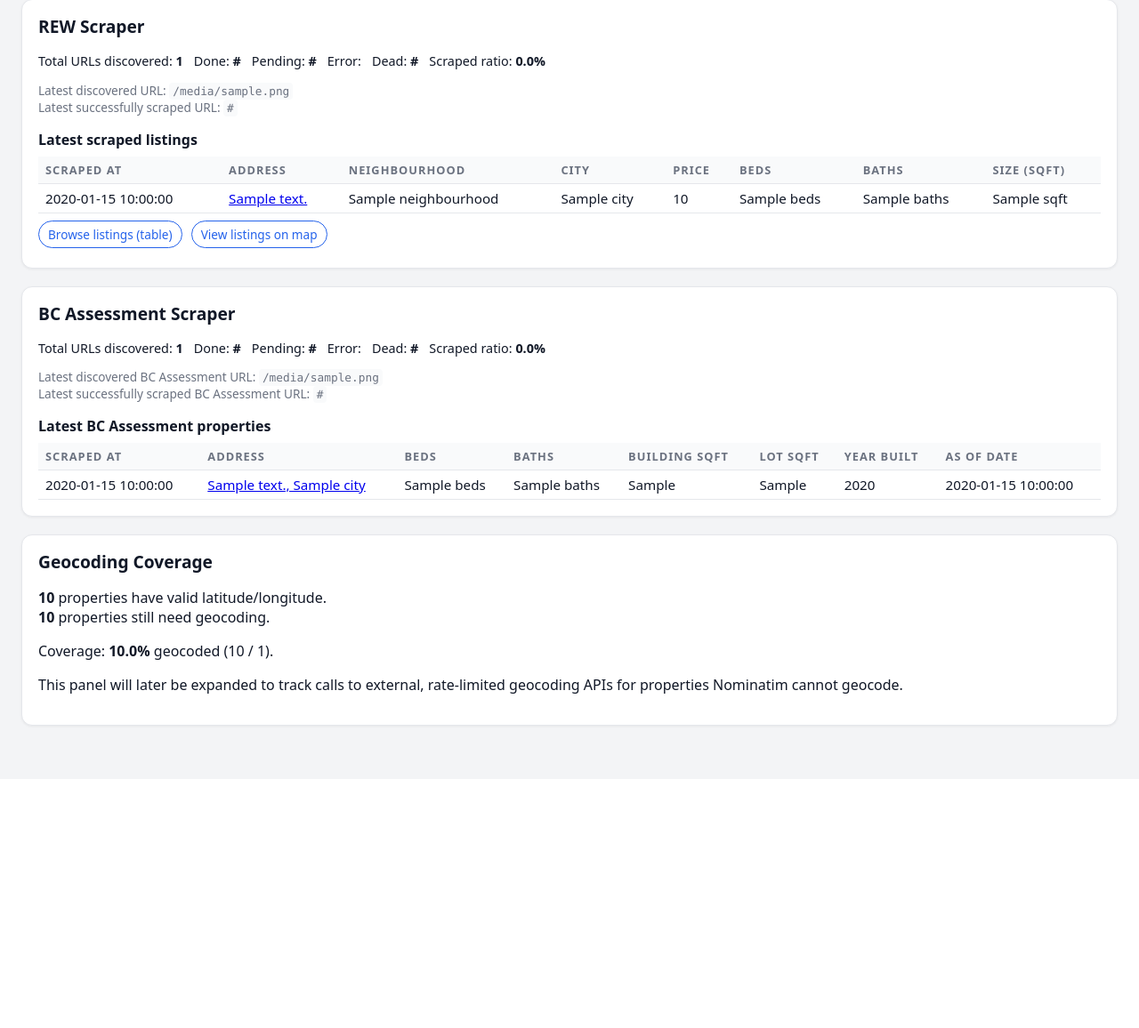
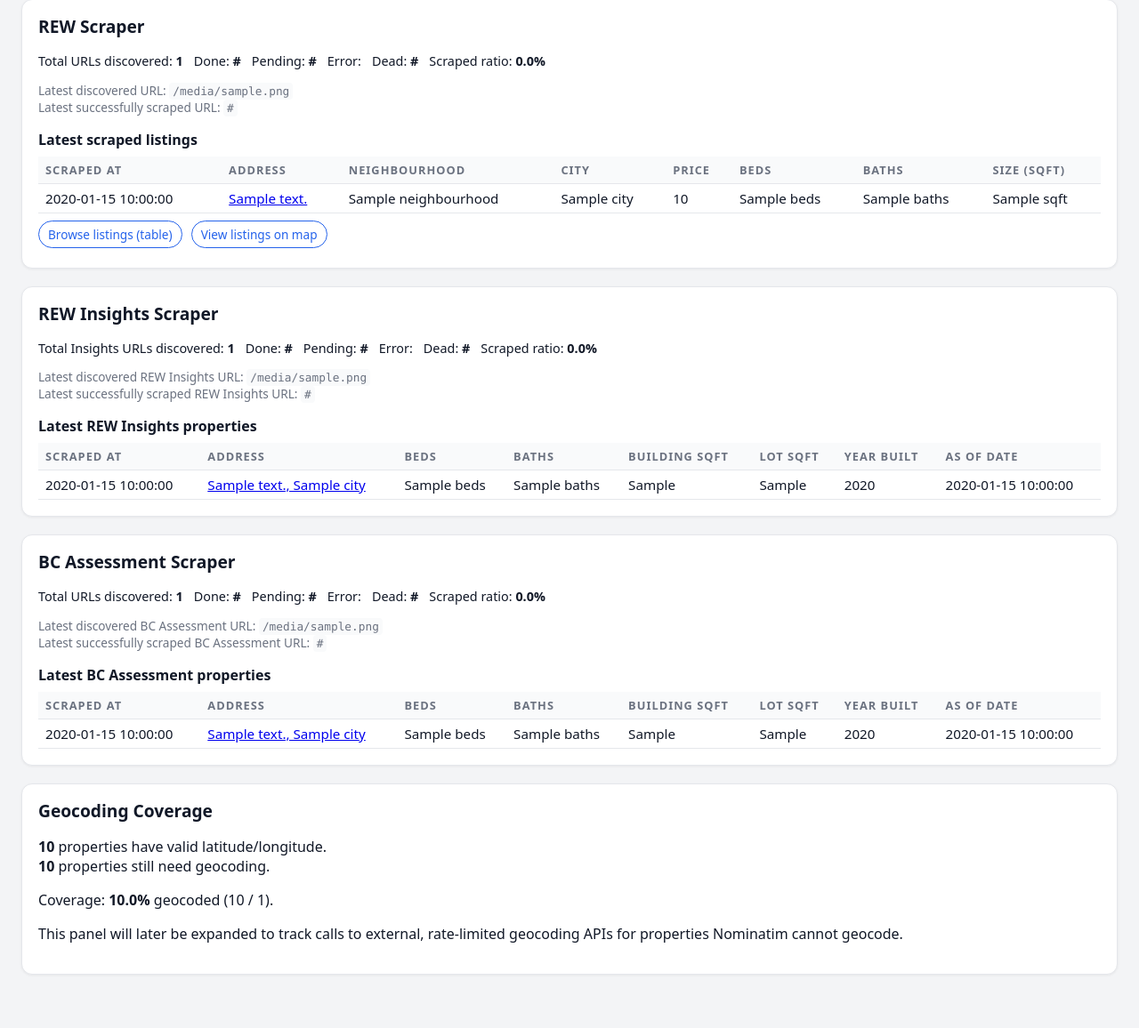
Before and after one commit to Fquico1999/Real-Estate-Valuation, a FastAPI app: template webapp/templates/home.html in a window 1280 px wide. Shown: the part 356-1512 px from the top of the page at 89% size. Before the commit the page ends 1175 px from the top, so only its background shows below. Run offline with FastAPI, Linux system fonts and the light colour scheme; the template is opened without the code that fills it: most values are stand-ins (such as "Sample title", 1, 10 or a date in 2020).

Commit message:
Added Rew Insights Scraper section to the frontend

```diff
--- a/webapp/app.py
+++ b/webapp/app.py
@@ -20,6 +20,7 @@
     Base,
     RewListing,
     RewListingUrl,
+    RewInsightsUrl,
     Sale,
     Assessment,
     Property,
@@ -79,7 +80,6 @@
     except ValueError:
         return len(preferred)
 
-
 def merge_assessments(assessments: List[Assessment]) -> List[Dict[str, Any]]:
     """
     Merge assessments by (property_id, assessment_year), preferring
@@ -118,7 +118,6 @@
         previous = row
 
     return merged_rows
-
 
 def merge_sales(sales: List[Sale]) -> List[Dict[str, Any]]:
     """
@@ -161,7 +160,6 @@
 
     merged_rows.sort(key=lambda r: r["sale_date"], reverse=True)
     return merged_rows
-
 
 def merge_property_characteristics(chars: List[PropertyCharacteristics]) -> List[Dict[str, Any]]:
     """
@@ -228,7 +226,6 @@
 
     return dict(by_source)
 
-
 def group_sales_by_source(sales: List[Sale]) -> Dict[str, List[Sale]]:
     """
     Return {source: [Sale, ...]} sorted by date desc.
@@ -241,7 +238,6 @@
         rows.sort(key=lambda s: s.sale_date, reverse=True)
 
     return dict(by_source)
-
 
 def group_characteristics_by_source(chars: List[PropertyCharacteristics]) -> Dict[str, List[PropertyCharacteristics]]:
     """
@@ -265,7 +261,6 @@
     # Ensure tables exist (idempotent)
     async with engine.begin() as conn:
         await conn.run_sync(Base.metadata.create_all)
-
 
 @app.get("/", response_class=HTMLResponse)
 async def home(request: Request):
@@ -353,6 +348,83 @@
         latest_rew_done = (
             await session.execute(latest_rew_done_stmt)
         ).scalars().first()
+
+        # --- REW Insights scraper panel ------------------------------------
+        total_rew_insights_urls_stmt = select(func.count(RewInsightsUrl.id))
+        total_rew_insights_urls = (
+            await session.execute(total_rew_insights_urls_stmt)
+        ).scalar() or 0
+
+        rew_insights_done_urls_stmt = select(func.count(RewInsightsUrl.id)).where(
+            RewInsightsUrl.status == "done"
+        )
+        rew_insights_done_urls = (
+            await session.execute(rew_insights_done_urls_stmt)
+        ).scalar() or 0
+
+        rew_insights_error_urls_stmt = select(func.count(RewInsightsUrl.id)).where(
+            RewInsightsUrl.status == "error"
+        )
+        rew_insights_error_urls = (
+            await session.execute(rew_insights_error_urls_stmt)
+        ).scalar() or 0
+
+        rew_insights_dead_urls_stmt = select(func.count(RewInsightsUrl.id)).where(
+            RewInsightsUrl.status == "dead"
+        )
+        rew_insights_dead_urls = (
+            await session.execute(rew_insights_dead_urls_stmt)
+        ).scalar() or 0
+
+        rew_insights_pending_urls = (
+            total_rew_insights_urls
+            - rew_insights_done_urls
+            - rew_insights_error_urls
+            - rew_insights_dead_urls
+        )
+
+        rew_insights_scrape_ratio = (
+            rew_insights_done_urls / total_rew_insights_urls
+            if total_rew_insights_urls > 0
+            else 0.0
+        )
+
+        # Latest discovered
+        latest_rew_insights_discovered_stmt = (
+            select(RewInsightsUrl)
+            .order_by(RewInsightsUrl.discovered_at.desc())
+            .limit(1)
+        )
+        latest_rew_insights_discovered = (
+            await session.execute(latest_rew_insights_discovered_stmt)
+        ).scalars().first()
+
+        # Latest successfully scraped
+        latest_rew_insights_done_stmt = (
+            select(RewInsightsUrl)
+            .where(RewInsightsUrl.status == "done")
+            .order_by(RewInsightsUrl.last_attempt_at.desc().nullslast())
+            .limit(1)
+        )
+        latest_rew_insights_done = (
+            await session.execute(latest_rew_insights_done_stmt)
+        ).scalars().first()
+
+        # Latest REW Insights properties (property characteristics)
+        latest_rew_insights_props_stmt = (
+            select(PropertyCharacteristics, Property)
+            .join(Property, Property.id == PropertyCharacteristics.property_id)
+            .where(PropertyCharacteristics.source == "rew_insights")
+            .order_by(
+                PropertyCharacteristics.scraped_at.desc().nullslast(),
+                PropertyCharacteristics.id.desc(),
+            )
+            .limit(10)
+        )
+
+        latest_rew_insights_props = (
+            await session.execute(latest_rew_insights_props_stmt)
+        ).all()
 
         # --- BC Assessment scraper panel ------------------------------------
         total_bca_urls_stmt = select(func.count(BCAssessmentUrl.id))
@@ -472,6 +544,16 @@
             "scrape_ratio": rew_scrape_ratio,
             "latest_discovered": latest_rew_discovered,
             "latest_done": latest_rew_done,
+            # REW Insights scraper stats
+            "total_rew_insights_urls": total_rew_insights_urls,
+            "rew_insights_done_urls": rew_insights_done_urls,
+            "rew_insights_pending_urls": rew_insights_pending_urls,
+            "rew_insights_error_urls": rew_insights_error_urls,
+            "rew_insights_dead_urls": rew_insights_dead_urls,
+            "rew_insights_scrape_ratio": rew_insights_scrape_ratio,
+            "latest_rew_insights_discovered": latest_rew_insights_discovered,
+            "latest_rew_insights_done": latest_rew_insights_done,
+            "latest_rew_insights_props": latest_rew_insights_props,
             # BC Assessment scraper stats
             "bca_done_urls": bca_done_urls,
             "bca_pending_urls": bca_pending_urls,
@@ -483,7 +565,6 @@
             "latest_bca_props": latest_bca_props,
         },
     )
-
 
 @app.get("/listings", response_class=HTMLResponse)
 async def listings(request: Request, page: int = 1, page_size: int = 20):
@@ -559,7 +640,6 @@
             "raw_sales_by_source": raw_sales_by_source
         },
     )
-
 
 @app.get("/properties/search", name="properties_search", response_class=HTMLResponse)
 async def properties_search(
@@ -826,7 +906,6 @@
         },
     )
 
-
 @app.get("/properties/{property_id}", response_class=HTMLResponse)
 async def property_detail(request: Request, property_id: int):
     async with AsyncSessionLocal() as session:
@@ -894,7 +973,6 @@
             "current_char": current_char,
         }
     )
-
 
 @app.get("/map", response_class=HTMLResponse)
 async def map_view(
--- a/webapp/templates/home.html
+++ b/webapp/templates/home.html
@@ -146,6 +146,88 @@
 
     </section>
 
+    <!-- REW Insights Scraper Panel -->
+    <section class="panel">
+      <div class="panel-header">
+        <h2>REW Insights Scraper</h2>
+      </div>
+
+      <div class="stats-list">
+        <span>Total Insights URLs discovered: <strong>{{ total_rew_insights_urls }}</strong></span>
+        <span>Done: <strong>{{ rew_insights_done_urls }}</strong></span>
+        <span>Pending: <strong>{{ rew_insights_pending_urls }}</strong></span>
+        <span>Error: <strong>{{ rew_insights_error_urls }}</strong></span>
+        <span>Dead: <strong>{{ rew_insights_dead_urls }}</strong></span>
+        <span>Scraped ratio:
+          <strong>
+            {% if rew_insights_scrape_ratio %}
+              {{ "%.1f" % (rew_insights_scrape_ratio * 100) }}%
+            {% else %}
+              0.0%
+            {% endif %}
+          </strong>
+        </span>
+      </div>
+
+      <p class="muted">
+        Latest discovered REW Insights URL:
+        {% if latest_rew_insights_discovered %}
+          <code>{{ latest_rew_insights_discovered.url }}</code>
+        {% else %}
+          None yet
+        {% endif %}
+        <br>
+        Latest successfully scraped REW Insights URL:
+        {% if latest_rew_insights_done %}
+          <code>{{ latest_rew_insights_done.url }}</code>
+        {% else %}
+          None yet
+        {% endif %}
+      </p>
+
+      <h3>Latest REW Insights properties</h3>
+      <table>
+        <tr>
+          <th>Scraped At</th>
+          <th>Address</th>
+          <th>Beds</th>
+          <th>Baths</th>
+          <th>Building Sqft</th>
+          <th>Lot Sqft</th>
+          <th>Year Built</th>
+          <th>As of Date</th>
+        </tr>
+        {% for char, prop in latest_rew_insights_props %}
+        <tr>
+          <td>{{ char.scraped_at }}</td>
+          <td>
+            {% if prop %}
+              <a href="{{ request.url_for('property_detail', property_id=prop.id) }}">
+                {{ prop.street_address }}, {{ prop.city }}
+              </a>
+            {% else %}
+              (no linked property)
+            {% endif %}
+          </td>
+          <td>{{ char.beds }}</td>
+          <td>{{ char.baths }}</td>
+          <td>
+            {% if char.sqft_finished %}
+              {{ char.sqft_finished }}
+            {% elif char.sqft_unfinished %}
+              {{ char.sqft_unfinished }}
+            {% else %}
+              –
+            {% endif %}
+          </td>
+          <td>{{ char.lot_sqft }}</td>
+          <td>{{ char.year_built }}</td>
+          <td>{{ char.as_of_date }}</td>
+        </tr>
+        {% endfor %}
+      </table>
+    </section>
+
     <!-- BC Assessment Scraper Panel -->
     <section class="panel">
       <div class="panel-header">
```
